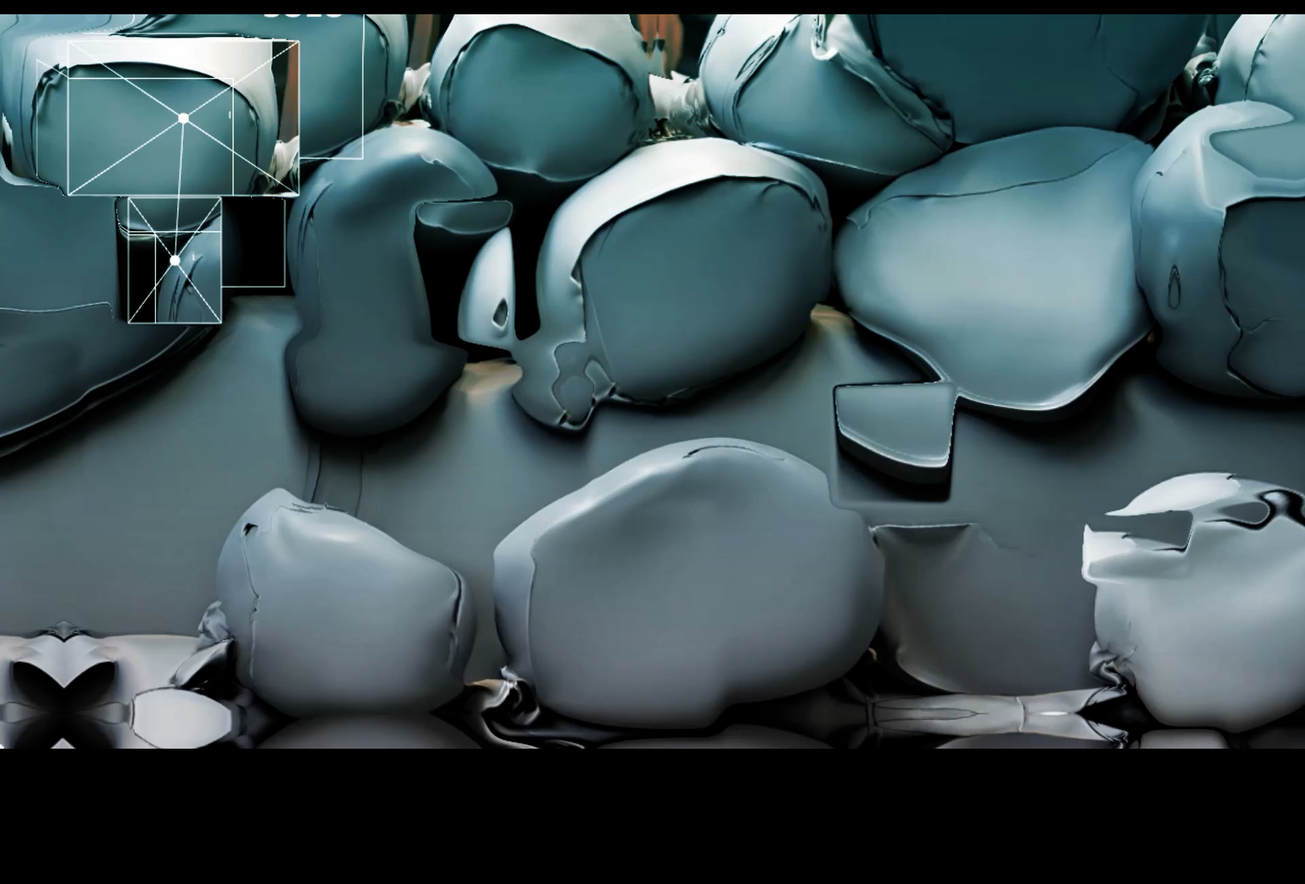
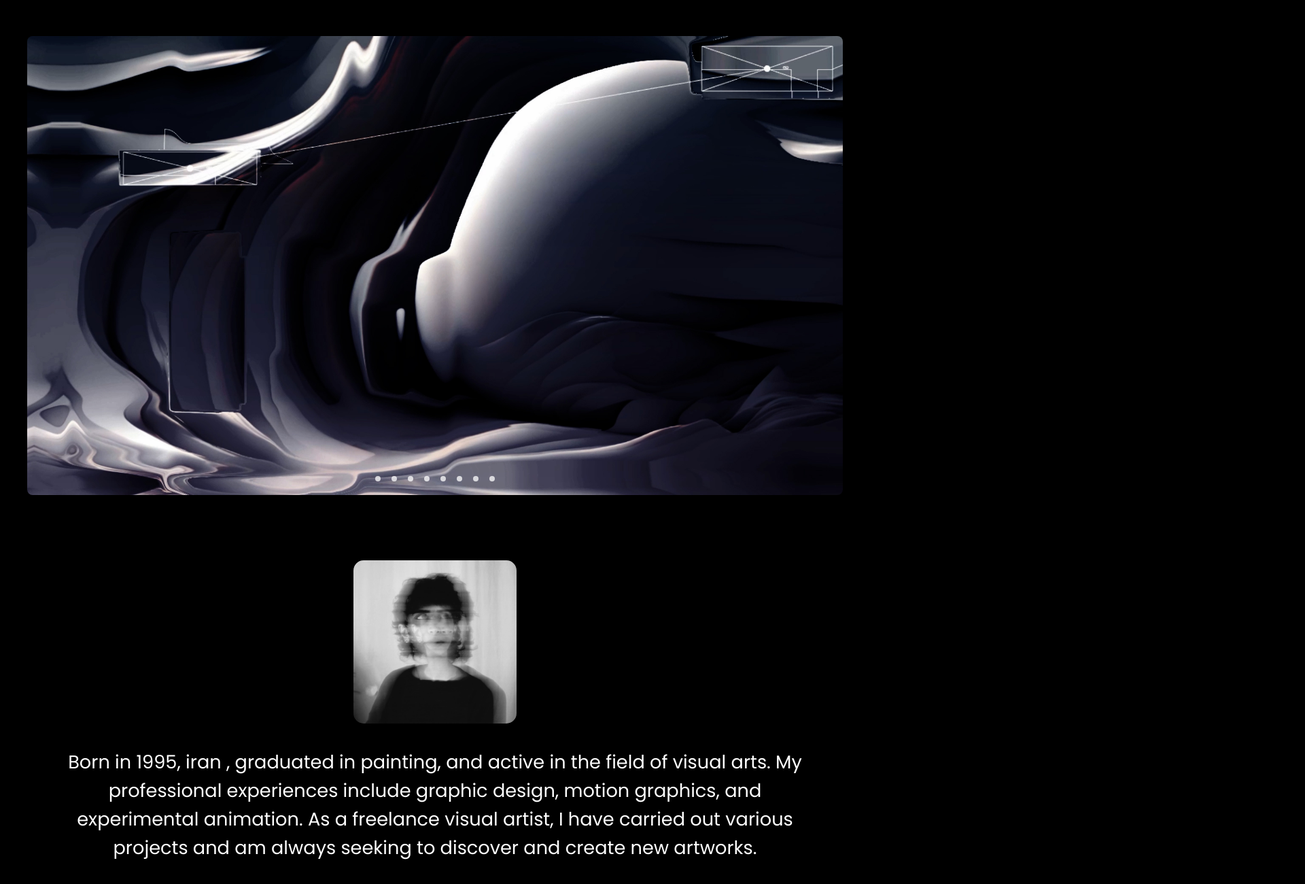
Before and after one commit to puuury/mahshid-khalaj, a plain HTML site: page index.html in a window 1280 px wide. Shown: the part 819-2119 px from the top of the page at 68% size, 1920 px wide, since content can reach past the window. Before the commit the page ends 1924 px from the top, so only its background shows below. Drawn offline with Linux system fonts and the light colour scheme; a web font is replaced by a local one.

Commit message:
make slider and about me

```diff
--- a/index.html
+++ b/index.html
@@ -32,9 +32,37 @@
 
     </section>
 
-    <section class="slider">
-        <div class="frame">
-            <img src="image/mahshidkhalaj-pagetwo.jpeg" alt="">
+    <section class="container">
+        <div class="slider-wrapper">
+            <div class="slider">
+                <img id="slide-1" src="image/01.jpeg">
+                <img id="slide-2" src="image/02.jpeg">
+                <img id="slide-3" src="image/03.jpeg">
+                <img id="slide-4" src="image/04.jpeg">
+                <img id="slide-5" src="image/05.jpeg">
+                <img id="slide-6" src="image/06.jpeg">
+                <img id="slide-7" src="image/07.jpeg">
+                <img id="slide-8" src="image/08.jpeg">
+            </div>
+            <div class="slider-nav">
+                <a href="#slide-1"></a>
+                <a href="#slide-2"></a>
+                <a href="#slide-3"></a>
+                <a href="#slide-4"></a>
+                <a href="#slide-5"></a>
+                <a href="#slide-6"></a>
+                <a href="#slide-7"></a>
+                <a href="#slide-8"></a>
+
+            </div>
+        </div>
+    </section>
+    <section class="about-me">
+        <div class="about-me-image">
+            <img src="image/mahshid.jpeg">
+        </div>
+        <div class="about-me-text">
+            <p>Born in 1995, iran , graduated in painting, and active in the field of visual arts. My professional experiences include graphic design, motion graphics, and experimental animation. As a freelance visual artist, I have carried out various projects and am always seeking to discover and create new artworks.</p>
         </div>
     </section>
 </body>
--- a/style.css
+++ b/style.css
@@ -80,9 +80,64 @@ body {
     border-radius: 10px;
     opacity: 0.95;
 }
-
-.frame {
-    width: 100%;
-    height: 100vh;
+.container {
+    padding: 2rem;
+}
+.slider-wrapper {
+    position: relative;
+    max-width: 75rem;
+    margin: 0 auto;
+}
+.slider {
+    display: flex;
+    aspect-ratio: 16 / 9;
+    overflow-x:hidden;
+    scroll-snap-type: x mandatory;
+    scroll-behavior: smooth;
+    box-shadow: 0 1.5rem 3rem -0.75rem hsla(0, 0%, 0%, 0.25);
+    border-radius: 0.5rem;
+}
+.slider img {
+    flex: 1 0 100%;
+    scroll-snap-align: start;
     object-fit: cover;
 }
+.slider-nav {
+    display: flex;
+    column-gap: 1rem;
+    position: absolute;
+    bottom: 1.25rem;
+    left: 50%;
+    transform: translateX(-50%);
+    z-index: 1;
+}
+.slider-nav a {
+    width: 0.5rem;
+    height: 0.5rem;
+    border-radius: 50%;
+    background-color: #fff;
+    opacity: 0.75;
+    transition: opacity ease 250ms;
+}
+.slider-nav a:hover {
+    opacity: 1;
+    background-color: blue;
+}
+.about-me {
+    display: flex;
+    flex-direction: column;
+    justify-content: center;
+    align-items: center;
+    margin-top: 4rem
+}
+.about-me-image  img{
+    max-width: 15rem;
+    border-radius: 15px;
+}
+.about-me-text {
+    padding: 2rem 6rem;
+    font-size: 1.7rem;
+    font-family: Poppins;
+    color: #fff;
+    text-align: center;
+}
```
Also changed, not shown: image/01.jpeg (added), image/02.jpeg (added), image/03.jpeg (added), image/04.jpeg (added), image/05.jpeg (added), image/06.jpeg (added), image/07.jpeg (added), image/08.jpeg (renamed from image/mahshidkhalaj-pagetwo.jpeg), image/mahshid.jpeg (added).
